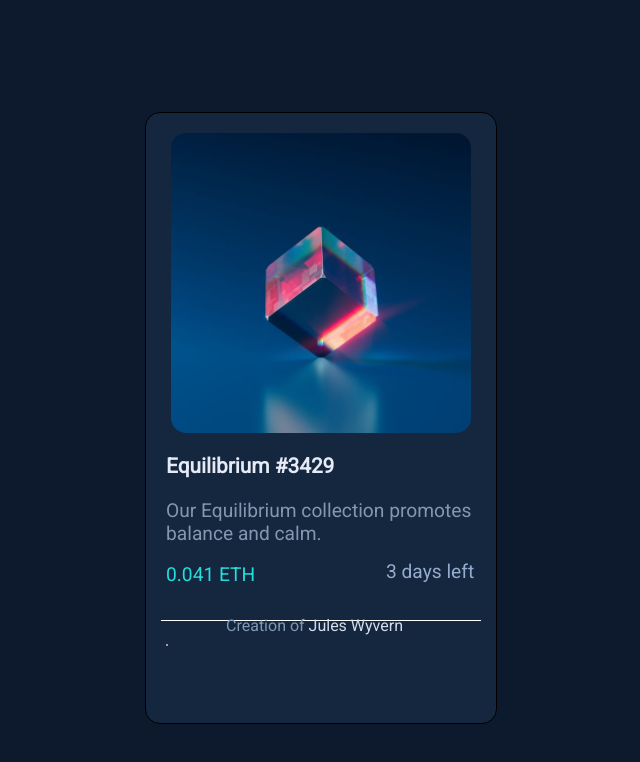
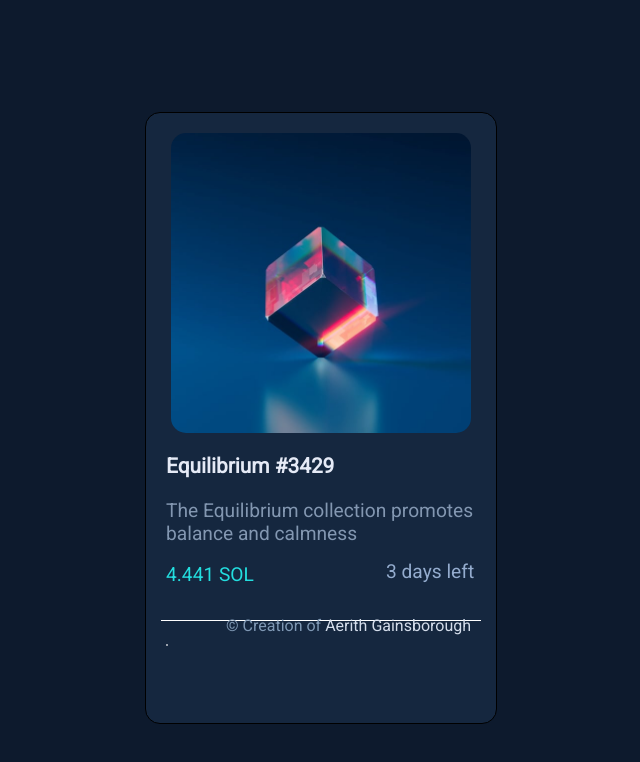
Before and after one commit to Aerith13/NFTingz, a plain HTML site: page style/index.html in a window 1280 px wide. Shown: the whole page, without its empty margins (319-959 px from the left). Drawn offline with Linux system fonts and the light colour scheme.

Commit message:
Fixed index.html
minor fix - do not modify!!!

if needed, do not touch the eql for payment system 👀

```diff
--- a/style/index.html
+++ b/style/index.html
@@ -12,13 +12,13 @@
     <div class="container">
         <img src="image-equilibrium.jpg" class="img-content" alt="">
         <h3>Equilibrium #3429</h3>
-        <p class="details">Our Equilibrium collection promotes balance and calm.</p>
+        <p class="details">The Equilibrium collection promotes balance and calmness</p>
         <br>
-        <p class="value">0.041 ETH</p>
+        <p class="value">4.441 SOL</p>
         <p class="time">3 days left</p>
         <hr>
         <img src="image-avatar.png" class="avatar" alt="">
-        <p class="author">Creation of <span>Jules Wyvern</span></p>
+        <p class="author"> © Creation of <span>Aerith Gainsborough</span></p>
          </div>
 
 </body>
```
